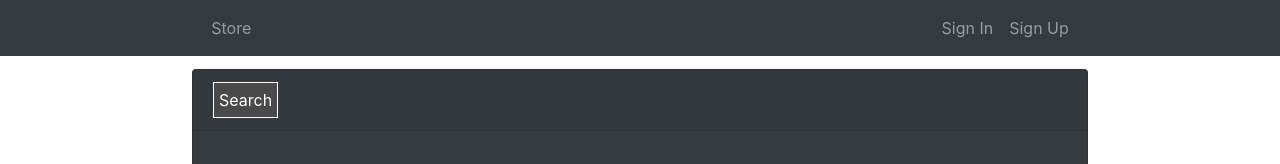
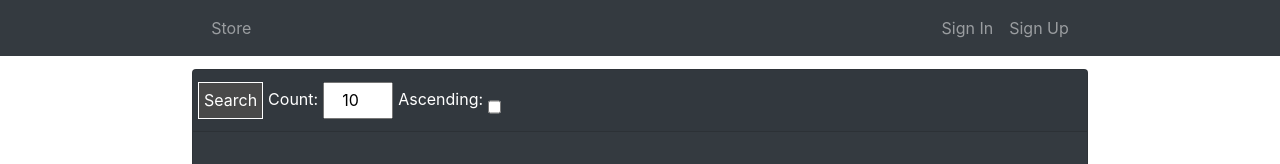
Before and after one commit to NinjaCat1337/EternalStore.Client, a Vue app: page /orders in a window 1280 px wide. Shown: the top 164 px of the page. Built offline with nearby package versions, Linux system fonts and the light colour scheme; no server answers.

Commit message:
Finish order filter functionality

```diff
--- a/src/components/orders/Orders.vue
+++ b/src/components/orders/Orders.vue
@@ -1,6 +1,6 @@
 <template>
   <div class="field">
-    <orders-search @setFindedOrdersToOrdersList="orders = $event"></orders-search>
+    <orders-filter ref="ordersFilter" @setFindedOrdersToOrdersList="orders = $event"></orders-filter>
     <div class="card text-white bg-dark mb-1">
       <table class="table table-dark">
         <thead>
@@ -74,26 +74,28 @@
 </template>
 
 <script>
-import OrdersSearch from "./OrdersSearch.vue";
+import OrdersFilter from "./OrdersFilter.vue";
 import Axios from "axios";
-const ordersOnPageCount = 10;
 
 export default {
   data() {
     return {
       pages: 1,
       currentPage: 1,
-      ascending: false,
       orders: []
     };
   },
+  computed: {
+    filter() {
+      return this.$refs.ordersFilter.filter;
+    }
+  },
   methods: {
     switchPage(index) {
-      Axios.get(
-        `/store/orders?count=${ordersOnPageCount}&page=${index}&ascending=${this.ascending}`
-      ).then(response => {
+      this.filter.page = index;
+      Axios.post(`store/orders/filter`, this.filter).then(response => {
         this.orders = response.data.orders;
-        this.pages = Math.ceil(response.data.ordersCount / ordersOnPageCount);
+        this.pages = Math.ceil(response.data.ordersCount / this.filter.count);
         this.currentPage = index;
       });
     },
@@ -123,14 +125,12 @@ export default {
     }
   },
   components: {
-    OrdersSearch
+    OrdersFilter
   },
   mounted() {
-    Axios.get(
-      `/store/orders?count=${ordersOnPageCount}&page=${this.currentPage}&ascending=${this.ascending}`
-    ).then(response => {
+    Axios.post(`store/orders/filter`, this.filter).then(response => {
       this.orders = response.data.orders;
-      this.pages = Math.ceil(response.data.ordersCount / ordersOnPageCount);
+      this.pages = Math.ceil(response.data.ordersCount / this.filter.count);
     });
   }
 };
--- a/src/components/orders/OrdersSearch.vue
+++ b/src/components/orders/OrdersFilter.vue
@@ -2,7 +2,7 @@
   <div id="accordion">
     <div class="card bg-dark">
       <div class="card-header" id="headingOne">
-        <div class="mb-0 text-left">
+        <div class="row mb-0 text-left">
           <button
             class="btn-main-dark btn-main-hover-green"
             data-toggle="collapse"
@@ -10,6 +10,20 @@
             aria-expanded="true"
             aria-controls="collapseOne"
           >Search</button>
+          <label class="filter-label">Count:</label>
+          <input
+            class="text-center filter-header-input"
+            type="number"
+            id="count"
+            v-model="filter.count"
+          />
+          <label class="filter-label">Ascending:</label>
+          <input
+            class="text-center filter-header-checkbox"
+            type="checkbox"
+            id="ascending"
+            v-model="filter.ascending"
+          />
         </div>
       </div>
       <div
@@ -26,7 +40,7 @@
                 class="text-center"
                 type="datetime-local"
                 id="orderDateFrom"
-                v-model="orderDateFrom"
+                v-model="filter.orderDateFrom"
               />
             </div>
             <div class="input upper-input">
@@ -35,7 +49,7 @@
                 class="text-center"
                 type="datetime-local"
                 id="orderDateTo"
-                v-model="orderDateTo"
+                v-model="filter.orderDateTo"
               />
             </div>
             <div class="input upper-input">
@@ -44,7 +58,7 @@
                 class="text-center"
                 type="datetime-local"
                 id="deliveryDateFrom"
-                v-model="deliveryDateFrom"
+                v-model="filter.deliveryDateFrom"
               />
             </div>
             <div class="input upper-input">
@@ -53,7 +67,7 @@
                 class="text-center"
                 type="datetime-local"
                 id="deliveryDateTo"
-                v-model="deliveryDateTo"
+                v-model="filter.deliveryDateTo"
               />
             </div>
           </div>
@@ -65,7 +79,7 @@
                   class="custom-control-input"
                   id="isApprovedTrue"
                   name="isApprovedGroup"
-                  v-model="isApproved"
+                  v-model="filter.isApproved"
                   v-bind:value="true"
                 />
                 <label class="custom-control-label" for="isApprovedTrue">Is Approved</label>
@@ -76,7 +90,7 @@
                   class="custom-control-input"
                   id="isApprovedFalse"
                   name="isApprovedGroup"
-                  v-model="isApproved"
+                  v-model="filter.isApproved"
                   v-bind:value="false"
                 />
                 <label class="custom-control-label" for="isApprovedFalse">Not Approved</label>
@@ -87,7 +101,7 @@
                   class="custom-control-input"
                   id="isApprovedNull"
                   name="isApprovedGroup"
-                  v-model="isApproved"
+                  v-model="filter.isApproved"
                   v-bind:value="null"
                   checked
                 />
@@ -101,7 +115,7 @@
                   class="custom-control-input"
                   id="isDeliveredTrue"
                   name="isDeliveredGroup"
-                  v-model="isDelivered"
+                  v-model="filter.isDelivered"
                   v-bind:value="true"
                 />
                 <label class="custom-control-label" for="isDeliveredTrue">Is Delivered</label>
@@ -112,7 +126,7 @@
                   class="custom-control-input"
                   id="isDeliveredFalse"
                   name="isDeliveredGroup"
-                  v-model="isDelivered"
+                  v-model="filter.isDelivered"
                   v-bind:value="false"
                 />
                 <label class="custom-control-label" for="isDeliveredFalse">Not Delivered</label>
@@ -123,7 +137,7 @@
                   class="custom-control-input"
                   id="isDeliveredNull"
                   name="isDeliveredGroup"
-                  v-model="isDelivered"
+                  v-model="filter.isDelivered"
                   v-bind:value="null"
                   checked
                 />
@@ -148,6 +162,7 @@ import Axios from "axios";
 export default {
   data() {
     return {
+      filter: {
         orderDateFrom: null,
         orderDateTo: null,
         deliveryDateFrom: null,
@@ -155,35 +170,30 @@ export default {
         isApproved: null,
         isDelivered: null,
         ascending: false,
+        count: 10
+      },
       searchResult: []
     };
   },
   methods: {
     clear() {
-      this.orderDateFrom = null;
-      this.orderDateTo = null;
-      this.deliveryDateFrom = null;
-      this.deliveryDateTo = null;
-      this.isApproved = null;
-      this.isDelivered = null;
-      this.ascending = false;
+      this.filter.orderDateFrom = null;
+      this.filter.orderDateTo = null;
+      this.filter.deliveryDateFrom = null;
+      this.filter.deliveryDateTo = null;
+      this.filter.isApproved = null;
+      this.filter.isDelivered = null;
+      this.filter.ascending = null;
     },
     find() {
-      const searchData = {
-        orderDateFrom: this.orderDateFrom,
-        orderDateTo: this.orderDateTo,
-        deliveryDateFrom: this.deliveryDateFrom,
-        deliveryDateTo: this.deliveryDateTo,
-        isApproved: this.isApproved,
-        isDelivered: this.isDelivered,
-        ascending: this.ascending
-      };
-      console.log(searchData);
-      Axios.post(`store/orders/search`, searchData)
-        .then(result => {
-          this.searchResult = result.data.orders;
-          console.log(result);
+      this.filter.page = this.$parent.currentPage;
+      Axios.post(`store/orders/filter`, this.filter)
+        .then(response => {
+          this.searchResult = response.data.orders;
           this.$emit("setFindedOrdersToOrdersList", this.searchResult);
+          this.$parent.pages = Math.ceil(
+            response.data.ordersCount / this.filter.count
+          );
         })
         .catch(error => {
           const params = {
@@ -199,4 +209,18 @@ export default {
 </script>
 
 <style scoped>
+.filter-label {
+  color: white;
+  margin-left: 5px;
+  margin-right: 5px;
+  margin-top: 5px;
+}
+
+.filter-header-input {
+  width: 70px;
+}
+
+.filter-header-checkbox {
+  margin-top: 13px;
+}
 </style>
```
Lines whose indentation alone changed are shown as unchanged.
